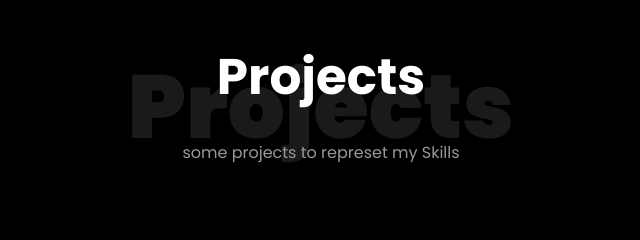
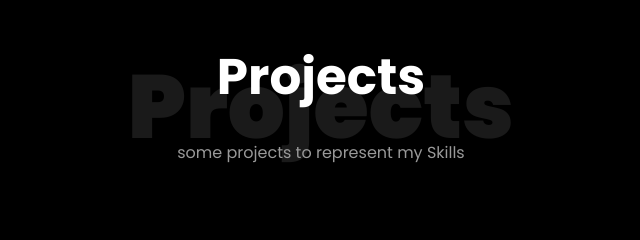
Before and after one commit to siraj7s/siraj7s.github.io, a plain HTML site: page index.html in a window 1280 px wide. Shown: the part 1980-2220 px from the top of the page, 319-959 px from the left. Drawn offline with Linux system fonts and the light colour scheme; files whose address does not match are found by name.

Commit message:
Update index.html

```diff
--- a/index.html
+++ b/index.html
@@ -399,7 +399,7 @@
           <div class="col-md-7 heading-section text-center ftco-animate">
             <h1 class="big big-2">Projects</h1>
             <h2 class="mb-4">Projects</h2>
-            <p>some projects to represet my Skills</p>
+            <p>some projects to represent my Skills</p>
           </div>
         </div>
         <div class="row d-flex">
```
